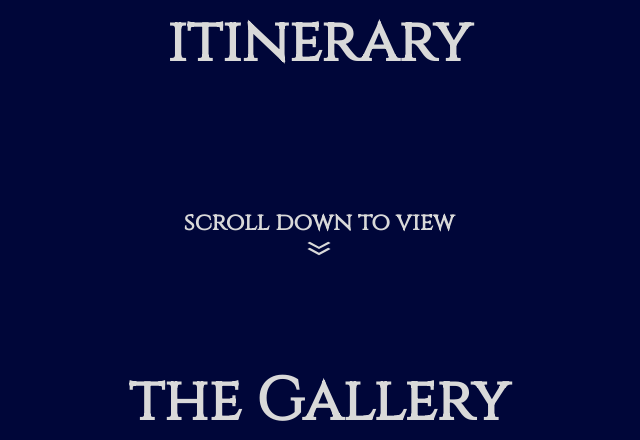
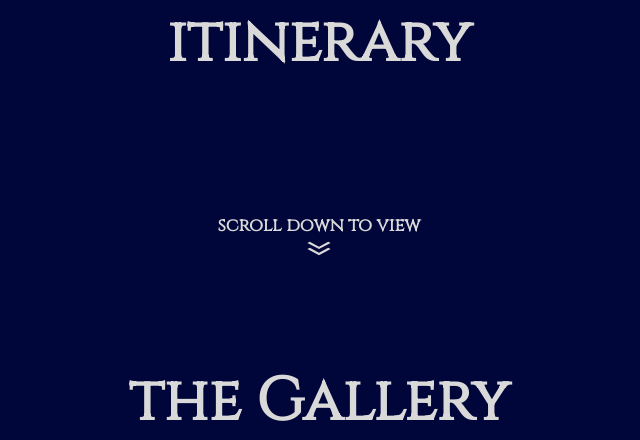
Before and after one commit to muhtasim100/muhtasim100.github.io, a Flask app: page / in a window 1280 px wide. Shown: the part 473-913 px from the top of the page, without its empty margins (321-961 px from the left). Run offline with Flask 3, Linux system fonts and the light colour scheme.

Commit message:
feat: adjust scroll msg
feat: made scroll message smaller than main content font sizes.

```diff
--- a/webpage/static/index.css
+++ b/webpage/static/index.css
@@ -59,9 +59,9 @@ look too empty. */
 .scroll-container h3{
     position: absolute;
     cursor: default;
-    font-size: x-large;
+    font-size: large;
     font-family: 'Cinzel-Regular', fallback, monospace ;
-    top: 84%;
+    top: 85%;
     left: 50%;
     transform: translate(-50%, -50%);
     color: #D9D9D9;
```
